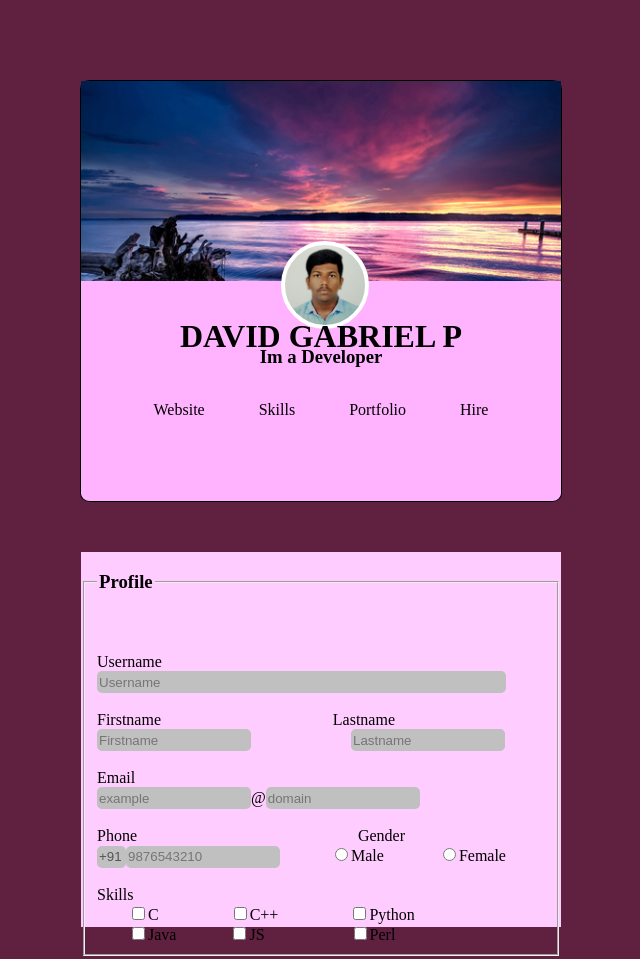
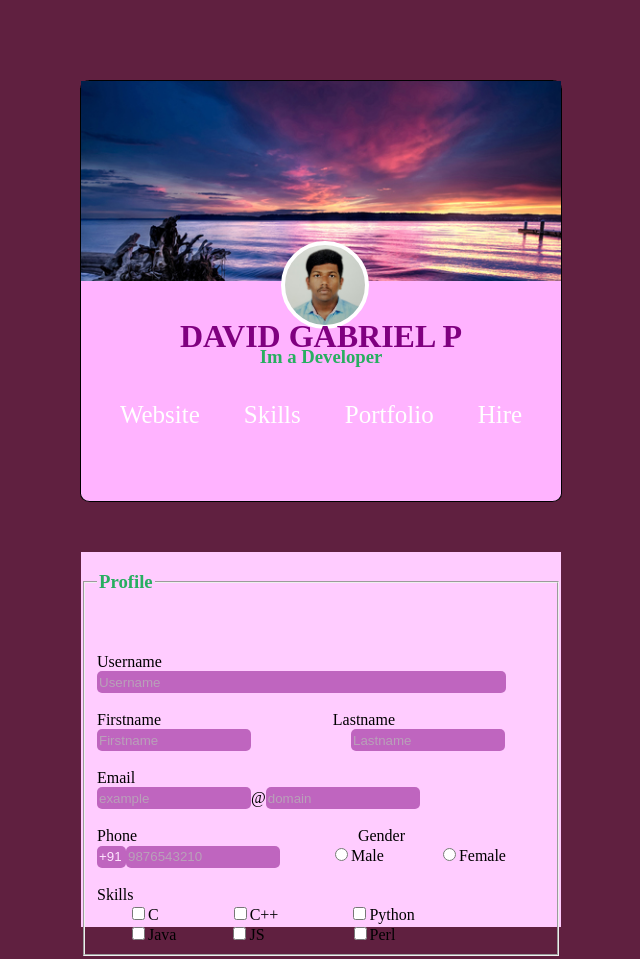
Before and after one commit to davidgabriel07/core2020, a plain HTML site: page index.html in a window 1280 px wide. Shown: the top 959 px of the page, without its empty margins (319-959 px from the left). Drawn offline with Linux system fonts and the light colour scheme.

Commit message:
portfolio

```diff
--- a/index.html
+++ b/index.html
@@ -44,8 +44,8 @@
 	}
 	li{
 		padding-top: 25px;
-		padding-left: 25px;
-		padding-right: 25px;
+		padding-left: 20px;
+		padding-right: 20px;
 		display: inline-block;
 	}
 	.check{
@@ -86,20 +86,50 @@
 		border:none;
 		height: 20px;
 		border-radius: 5px;
-		background:silver;
+		opacity: 0.5;
+		background:purple;
+	}
+	.half:hover,.full:hover{
+		opacity: 0.9;
+		color:orange;
+	}
+	li{
+		font-size: 25px;
+		color:white;
+	}
+	li:hover{
+		color:#7f8c8d;
+		cursor: pointer;
+		font-size: 30px;
+	}
+	.half,.full{
+		color:white;
 	}
 	.half{
 		width:150px;
 		border: none;
 		height: 20px;
 		border-radius: 5px;
-		background: silver;
+		opacity: 0.5;
+		background: purple;
 	}
 	.rad{
 		background: #27ae60;
 	}
 	.box{
 		color:white;
+	}
+	h1{
+		color: purple;
+	}
+	h3{
+		color: #27ae60;
+	}
+	input{
+		border:none;
+	}
+	input:hover{
+
 	}
 	</style>
 </head>
```
